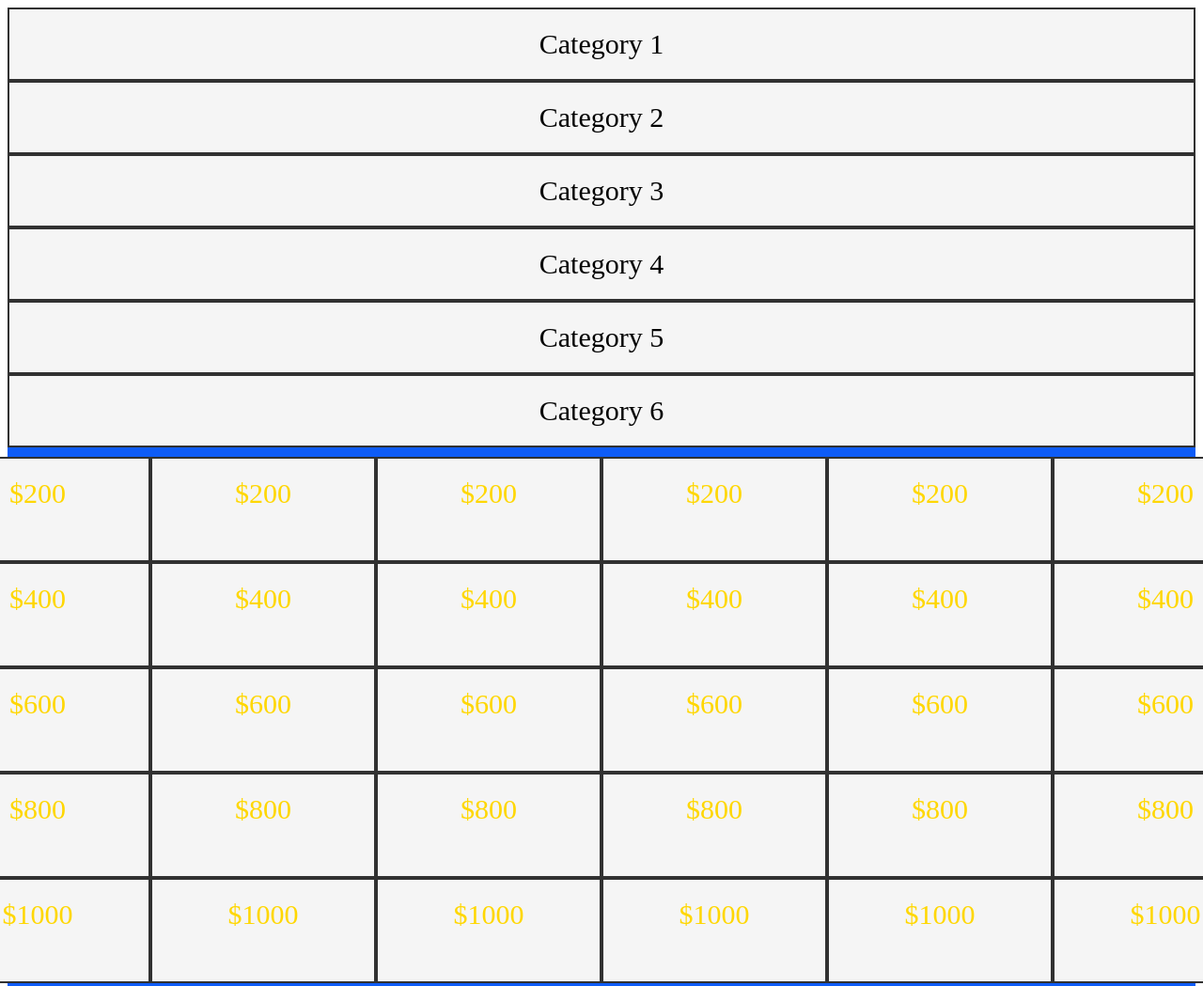
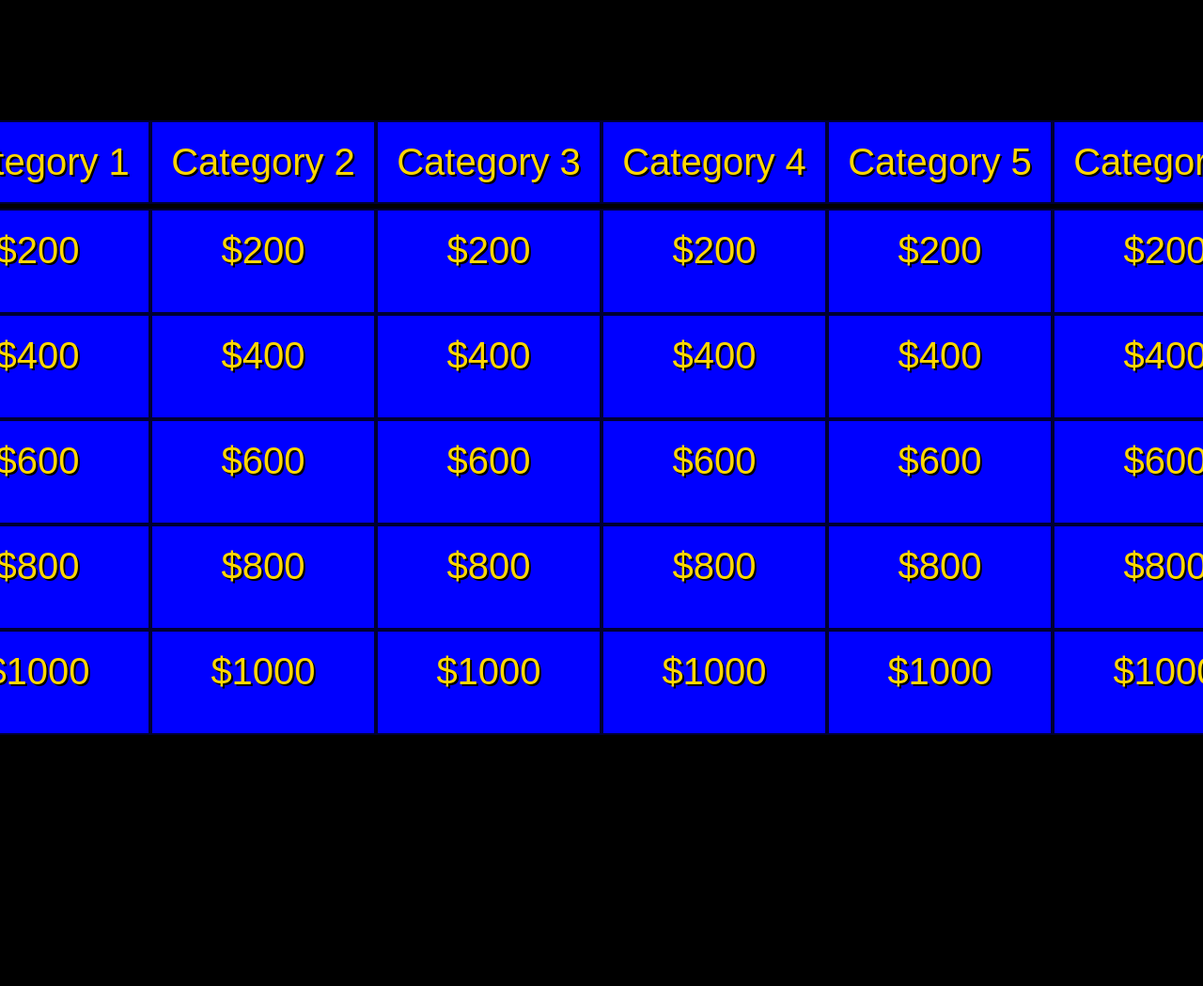
Before and after one commit to CPTC-CPW/JeopardyJS, a plain HTML site: page index.html in a window 1280 px wide. Shown: the top 1049 px of the page at 94% size. After the commit the page ends 902 px from the top, so only its background shows below. Drawn offline with Linux system fonts and the light colour scheme.

Commit message:
Added style to the board-header body board and box

```diff
--- a/style/style.css
+++ b/style/style.css
@@ -1,18 +1,32 @@
+body {
+    background-color: black;
+}
+
 .board {
     display: grid;
     grid-template-columns: 15em 15em 15em 15em 15em 15em;
     grid-template-rows: 7em 7em 7em 7em 7em 7em;
     justify-content: center;
-    background-color: #0e5cf7;
-    padding: 10px;
+    padding-top: 5px;
     color: #FFD700;
-    font-family: ;
+    font-family: fantasy;
+    text-shadow: 2px 2px black;
+}
+
+.board-header {
+    display: grid;
+    grid-template-columns: 15em 15em 15em 15em 15em 15em;
+    justify-content: center;
+    margin-top: 8em;
+    color: #FFD700;
+    font-family: fantasy;
+    text-shadow: 2px 2px black;
 }
 
 .box {
-    background-color: whitesmoke; /*#060CE9 this is the color of the jeopardy board*/
+    background-color: blue; /*#060CE9 this is the color of the jeopardy board*/
     border: 2px solid rgba(0, 0, 0, 0.8);
     padding: 20px;
-    font-size: 30px;
+    font-size: 40px;
     text-align: center;
   }
```
